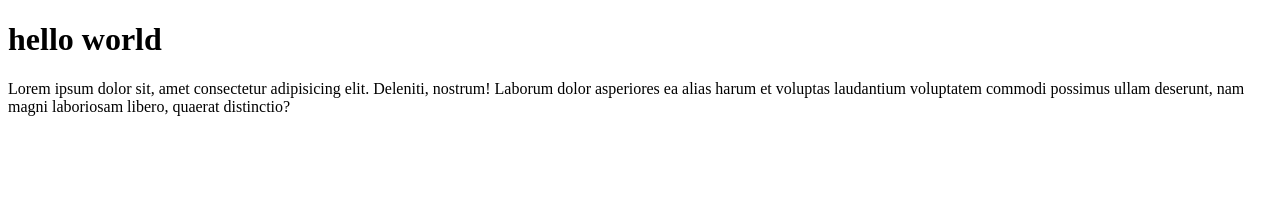
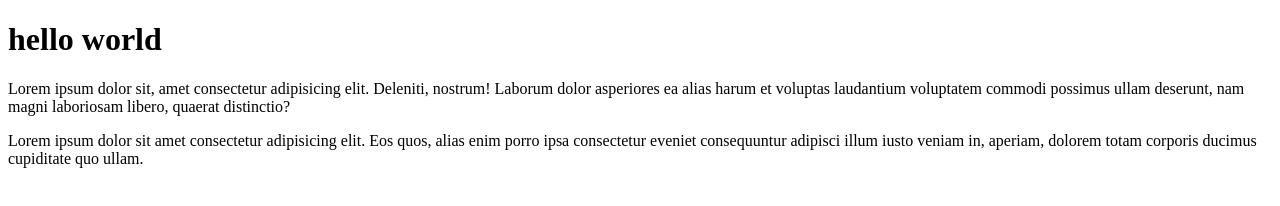
Before and after one commit to muazmn/wpu-git-test-2, a plain HTML site: page index.html in a window 1280 px wide. Drawn offline with Linux system fonts and the light colour scheme.

Commit message:
menambahkan paragraf kedua

```diff
--- a/index.html
+++ b/index.html
@@ -12,5 +12,7 @@
     <h1>hello world</h1>
 
     <p>Lorem ipsum dolor sit, amet consectetur adipisicing elit. Deleniti, nostrum! Laborum dolor asperiores ea alias harum et voluptas laudantium voluptatem commodi possimus ullam deserunt, nam magni laboriosam libero, quaerat distinctio?</p>
+
+    <p>Lorem ipsum dolor sit amet consectetur adipisicing elit. Eos quos, alias enim porro ipsa consectetur eveniet consequuntur adipisci illum iusto veniam in, aperiam, dolorem totam corporis ducimus cupiditate quo ullam.</p>
 </body>
 </html>
```
